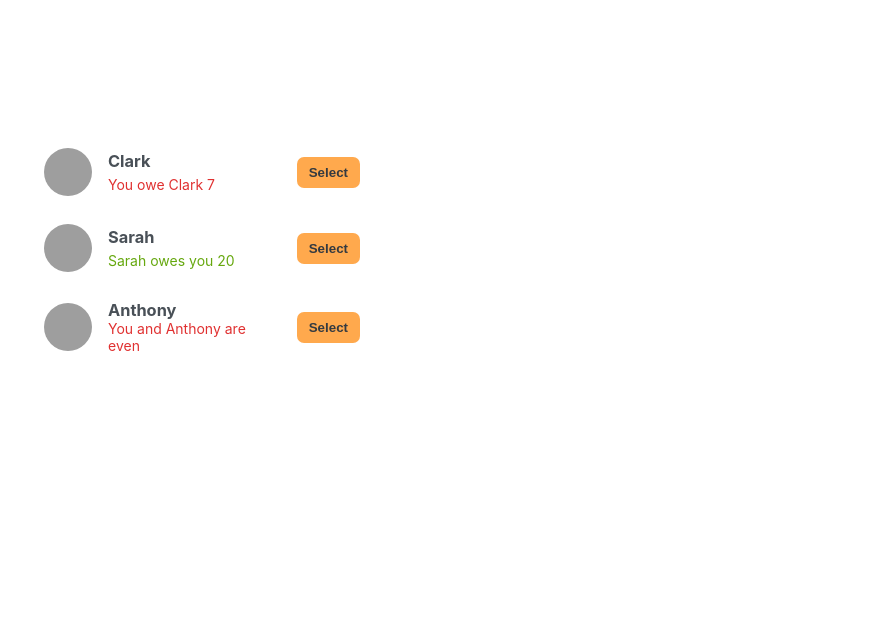
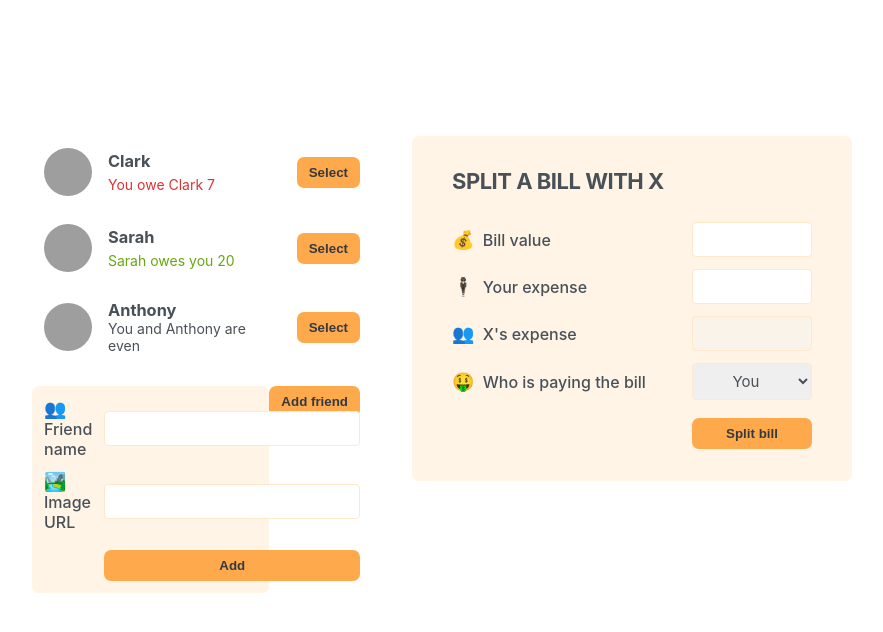
Before and after one commit to akramghaleb/react-eat-n-split, a JavaScript app: page / in a window 1280 px wide. Shown: the top 632 px of the page, without its empty margins (198-1081 px from the left). Built offline with nearby package versions, Linux system fonts and the light colour scheme; grey boxes are pictures that could not be loaded; the HTML template or start-up script is replaced by a standard one.

Commit message:
Building the Static App: Forms

```diff
--- a/src/App.js
+++ b/src/App.js
@@ -23,7 +23,11 @@
   return <div className="app">
     <div className="sidebar">
       <FriendsList />
+      <Button>Add friend</Button>
+      <FormAddFriend />
     </div>
+
+    <FormSplitBill />
   </div>;
 }
 
@@ -54,11 +58,50 @@
       )}
     {friend.balance === 0 &&
       (
-        <p className="red">
+        <p>
           You and {friend.name} are even
         </p>
       )}
 
-    <button className="button">Select</button>
+    <Button>Select</Button>
   </li>
 }
+
+function Button({ children }) {
+  return <button className="button">{children}</button>
+}
+
+function FormAddFriend() {
+  return <form className="form-add-friend">
+    <label>👥 Friend name</label>
+    <input type='text' />
+
+    <label>🏞️ Image URL</label>
+    <input type='text' />
+
+    <Button>Add</Button>
+  </form>
+}
+
+function FormSplitBill() {
+  return <form className="form-split-bill">
+    <h2>Split a bill with X</h2>
+
+    <label>💰 Bill value</label>
+    <input type='text' />
+
+    <label>🕴️ Your expense</label>
+    <input type='text' />
+
+    <label>👥 X's expense</label>
+    <input type='text' disabled />
+
+    <label>🤑 Who is paying the bill</label>
+    <select>
+      <option value="user">You</option>
+      <option value="friend">X</option>
+    </select>
+
+    <Button>Split bill</Button>
+  </form>
+}
```
